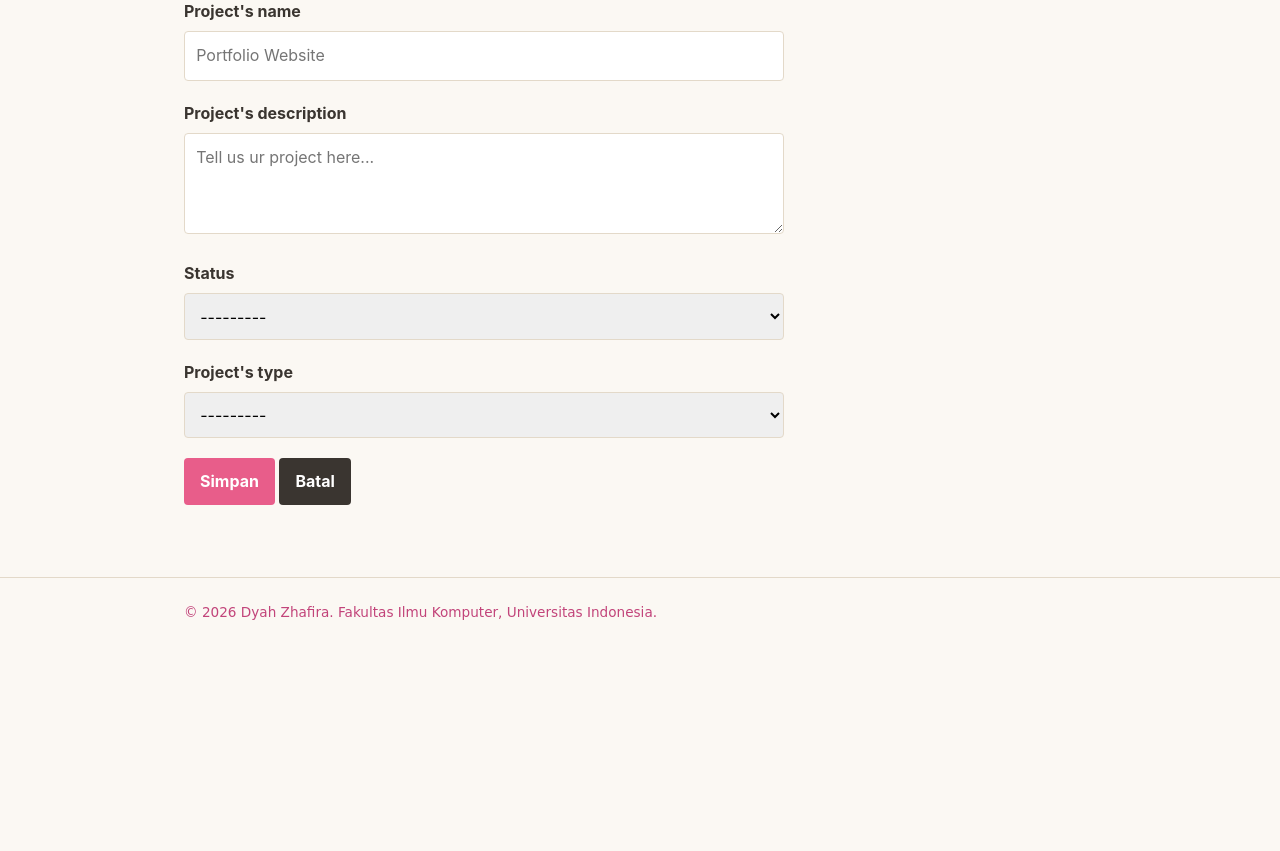
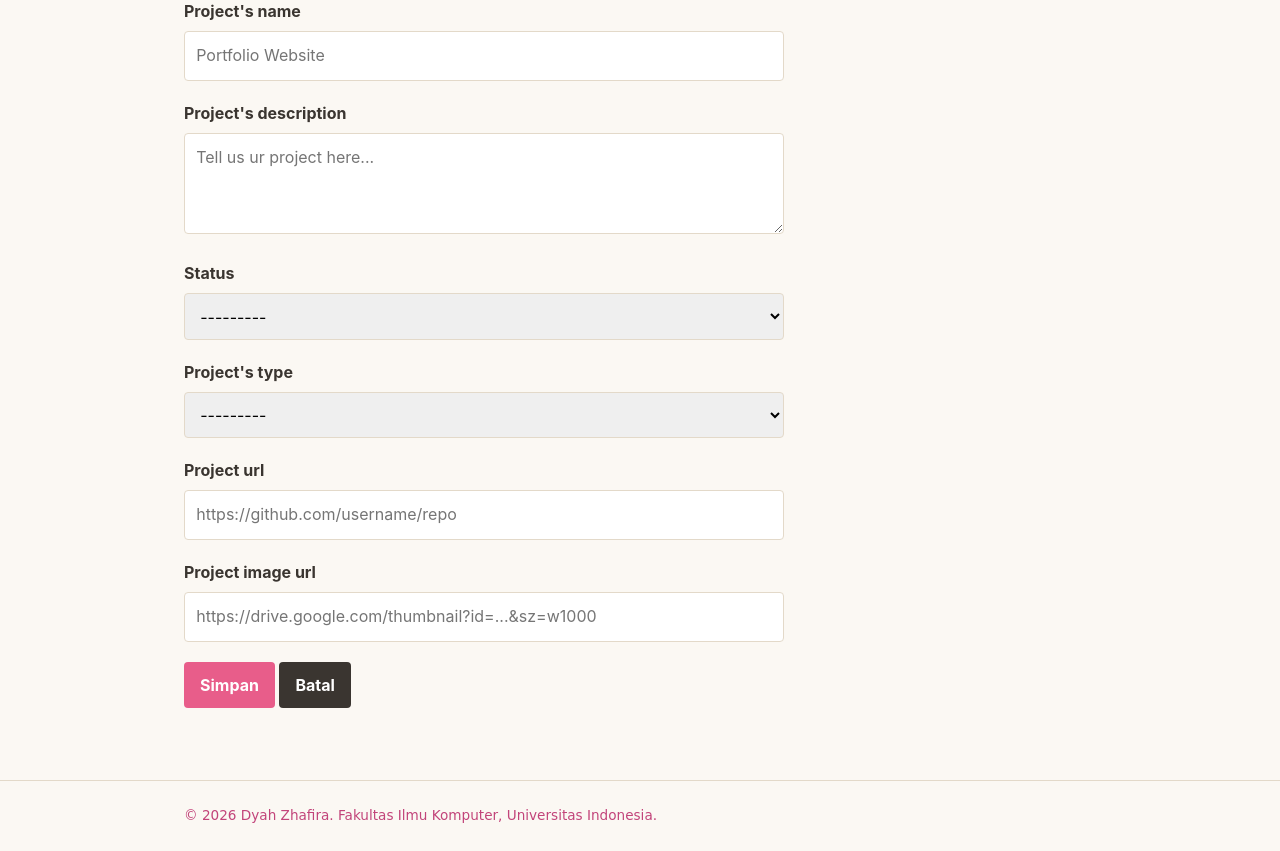
Before and after one commit to dyahzhafira/myportfolio, a Django app: page /admin-panel/projects/add/ in a window 1280 px wide. Shown: the part 232-1083 px from the top of the page. Before the commit the page ends 852 px from the top, so only its background shows below. Run offline with Django 5.2, Linux system fonts and the light colour scheme; the visitor is signed in with stand-in values (Sample User, id 1); some web fonts are replaced.

Commit message:
feat: restore project image fields and update data

```diff
--- a/main/forms.py
+++ b/main/forms.py
@@ -13,6 +13,8 @@ class ProjectForm(ModelForm):
             "description",
             "status",
             "project_type",
+            "project_url",
+            "project_image_url",
         ]
 
         labels = {
@@ -31,6 +33,12 @@ class ProjectForm(ModelForm):
             ),
             "status": Select(),
             "project_type": Select(),
+            "project_url": URLInput(
+                attrs={"placeholder": "https://github.com/username/repo"}
+            ),
+            "project_image_url": URLInput(
+                attrs={"placeholder": "https://drive.google.com/thumbnail?id=...&sz=w1000"}
+            ),
         }
 
 
--- a/main/models.py
+++ b/main/models.py
@@ -51,6 +51,8 @@ class Project(models.Model):
         ]
     )
     tech_stack= models.JSONField(default=list)
+    project_url = models.URLField(blank=True)
+    project_image_url = models.URLField(blank=True, max_length=500)
 
     def __str__(self):
         return self.title
--- a/static/css/style.css
+++ b/static/css/style.css
@@ -310,6 +310,15 @@ button:focus-visible,
     display: flex;
     flex-direction: column;
     gap: 10px;
+}
+
+.project-image {
+    display: block;
+    width: 100%;
+    height: auto;
+    aspect-ratio: 16 / 9;
+    object-fit: cover;
+    border-radius: var(--radius);
 }
 
 .project-card h2 a {
@@ -814,7 +823,7 @@ main {
     box-shadow: 2px 3px 8px rgba(58, 53, 48, 0.1);
 }
 
-/* ===== FINAL: unified page layout (Experience, Project, Admin, Forms) ===== */
+/* Experience, Project, Admin, Forms*/
 .projects-section {
     padding: 3.5rem 0 4.5rem;
     margin: 0;
--- a/templates/admin/dashboard.html
+++ b/templates/admin/dashboard.html
@@ -41,10 +41,10 @@
                                 {% endif %}
 
                                 <span class="project-tag">
-                                    {{ project.get_project_type_display }} · {{ project.get_status_display }}
+                                    {{ experience.get_category_display }}
                                 </span>
 
-                                <h3>{{ project.title }}</h3>
+                                <h3>{{ experience.title }}</h3>
                                 <p class="project-description">{{ experience.description }}</p>
                                 <p class="project-description">
                                     {% if experience.is_ongoing %}Sedang berlangsung{% else %}Selesai{% endif %}
@@ -72,7 +72,7 @@
                             <article class="project-card">
                                 {% if project.thumbnail %}
                                     <img
-                                        src="{{ project.thumbnail }}"
+                                        src="{{ project.project_image_url }}"
                                         alt="Thumbnail {{ project.title }}"
                                         class="project-thumbnail"
                                     >
--- a/templates/project.html
+++ b/templates/project.html
@@ -23,6 +23,11 @@
                 <div class="projects-grid">
                     {% for project in project_list %}
                         <article class="project-card">
+                            {% if project.project_image_url %}
+                                <img src="{{ project.project_image_url }}"
+                                     alt="Gambar {{ project.title }}"
+                                     class="project-image">
+                            {% endif %}
                             <span class="project-tag">
                                 {{ project.get_project_type_display }} · {{ project.get_status_display }}
                             </span>
```
Also changed, not shown: main/migrations/0007_project_project_image_url_project_project_url.py (added).
